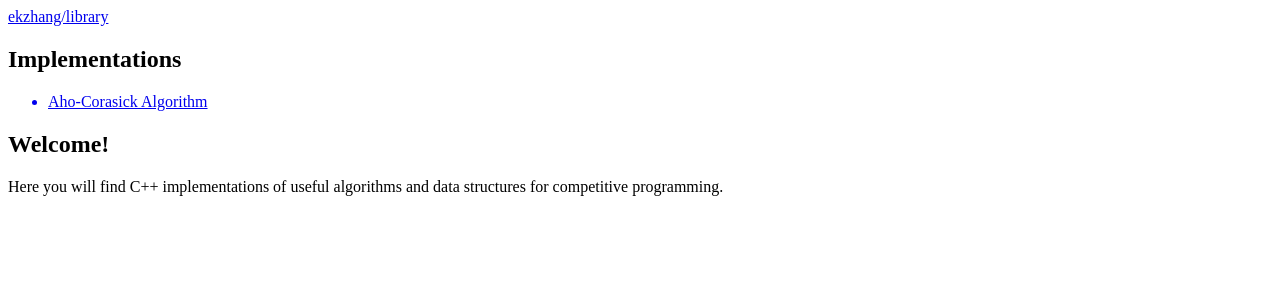
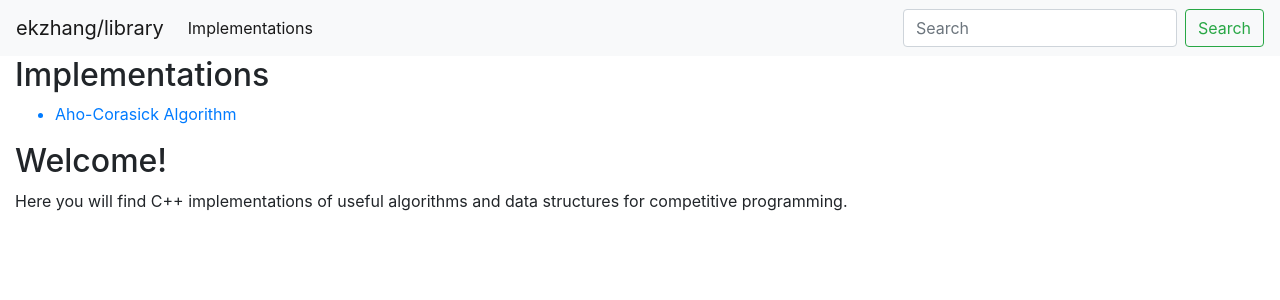
Before and after one commit to ekzhang/ekzlib, an Angular app: page / in a window 1280 px wide. Shown: the top 300 px of the page. Built offline with nearby package versions, Linux system fonts and the light colour scheme.

Commit message:
add bootstrap

```diff
--- a/package.json
+++ b/package.json
@@ -21,6 +21,8 @@
     "@angular/platform-browser": "^5.1.2",
     "@angular/platform-browser-dynamic": "^5.1.2",
     "@angular/router": "^5.1.2",
+    "@ng-bootstrap/ng-bootstrap": "^1.0.0-beta.8",
+    "bootstrap": "4.0.0-beta.2",
     "core-js": "^2.4.1",
     "rxjs": "^5.4.2",
     "zone.js": "^0.8.14"
--- a/src/app/app.component.html
+++ b/src/app/app.component.html
@@ -1,8 +1,24 @@
-<div>
-  <a mat-button routerLink="/">ekzhang/library</a>
-</div>
+<nav class="navbar navbar-expand-lg navbar-light bg-light">
+  <a class="navbar-brand" routerLink="/">ekzhang/library</a>
+  <button class="navbar-toggler" type="button" data-toggle="collapse" data-target="#navbarSupportedContent" aria-controls="navbarSupportedContent"
+    aria-expanded="false" aria-label="Toggle navigation">
+    <span class="navbar-toggler-icon"></span>
+  </button>
 
-<div class="container">
+  <div class="collapse navbar-collapse" id="navbarSupportedContent">
+    <ul class="navbar-nav mr-auto">
+      <li class="nav-item active">
+        <a class="nav-link" routerLink="/">Implementations</a>
+      </li>
+    </ul>
+    <form class="form-inline my-2 my-lg-0">
+      <input class="form-control mr-sm-2" type="search" placeholder="Search" aria-label="Search">
+      <button class="btn btn-outline-success my-2 my-sm-0" type="submit">Search</button>
+    </form>
+  </div>
+</nav>
+
+<div class="container-fluid">
   <div class="sidebar">
     <h2>Implementations</h2>
     <ul>
--- a/src/app/app.module.ts
+++ b/src/app/app.module.ts
@@ -3,6 +3,7 @@
 import { NgModule } from '@angular/core';
 import { HttpModule } from '@angular/http';
 import { BrowserAnimationsModule } from '@angular/platform-browser/animations';
+import { NgbModule } from '@ng-bootstrap/ng-bootstrap';
 
 import { AppComponent } from './app.component';
 import { AppRoutingModule } from './app-routing.module';
@@ -21,6 +22,7 @@
     FormsModule,
     HttpModule,
     BrowserAnimationsModule,
+    NgbModule.forRoot(),
     AppRoutingModule
   ],
   providers: [CodeService],
--- a/src/styles.css
+++ b/src/styles.css
@@ -1 +1,2 @@
 /* You can add global styles to this file, and also import other style files */
+@import "~bootstrap/dist/css/bootstrap.css"
```
Also changed, not shown: 1 other file (tests, documents, lock files or other folders).
